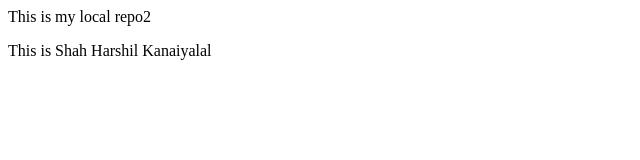
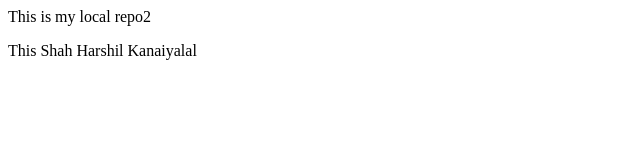
Before and after one commit to hkshah1224/local-repo-2, a plain HTML site: page index.html in a window 1280 px wide. Shown: the full height of the page, 0-640 px from the left. Drawn offline with Linux system fonts and the light colour scheme.

Commit message:
correction

```diff
--- a/index.html
+++ b/index.html
@@ -1,2 +1,2 @@
 <p>This is my local repo2</p>
-<p>This is Shah Harshil Kanaiyalal</p>
+<p>This  Shah Harshil Kanaiyalal</p>
```
